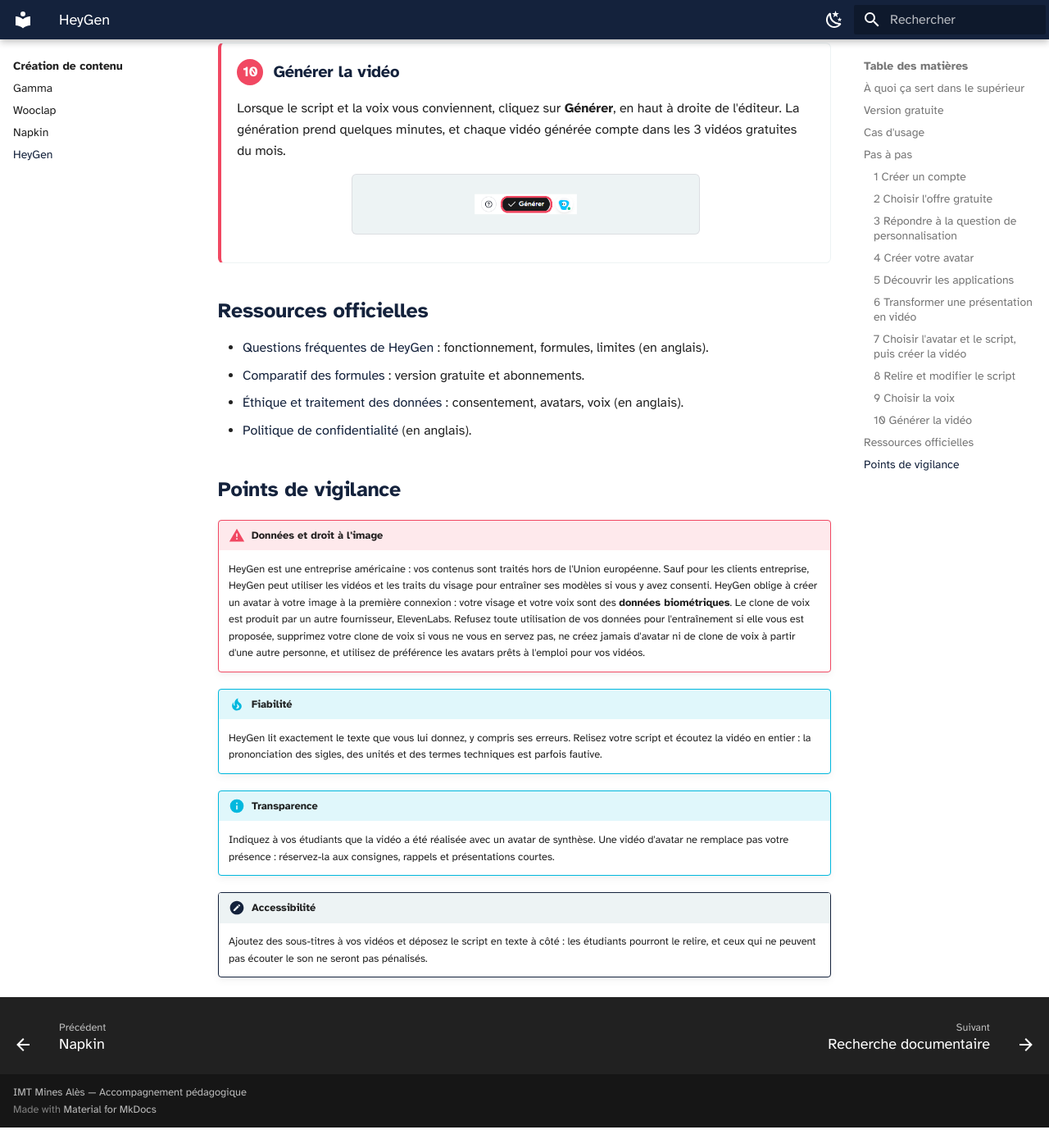
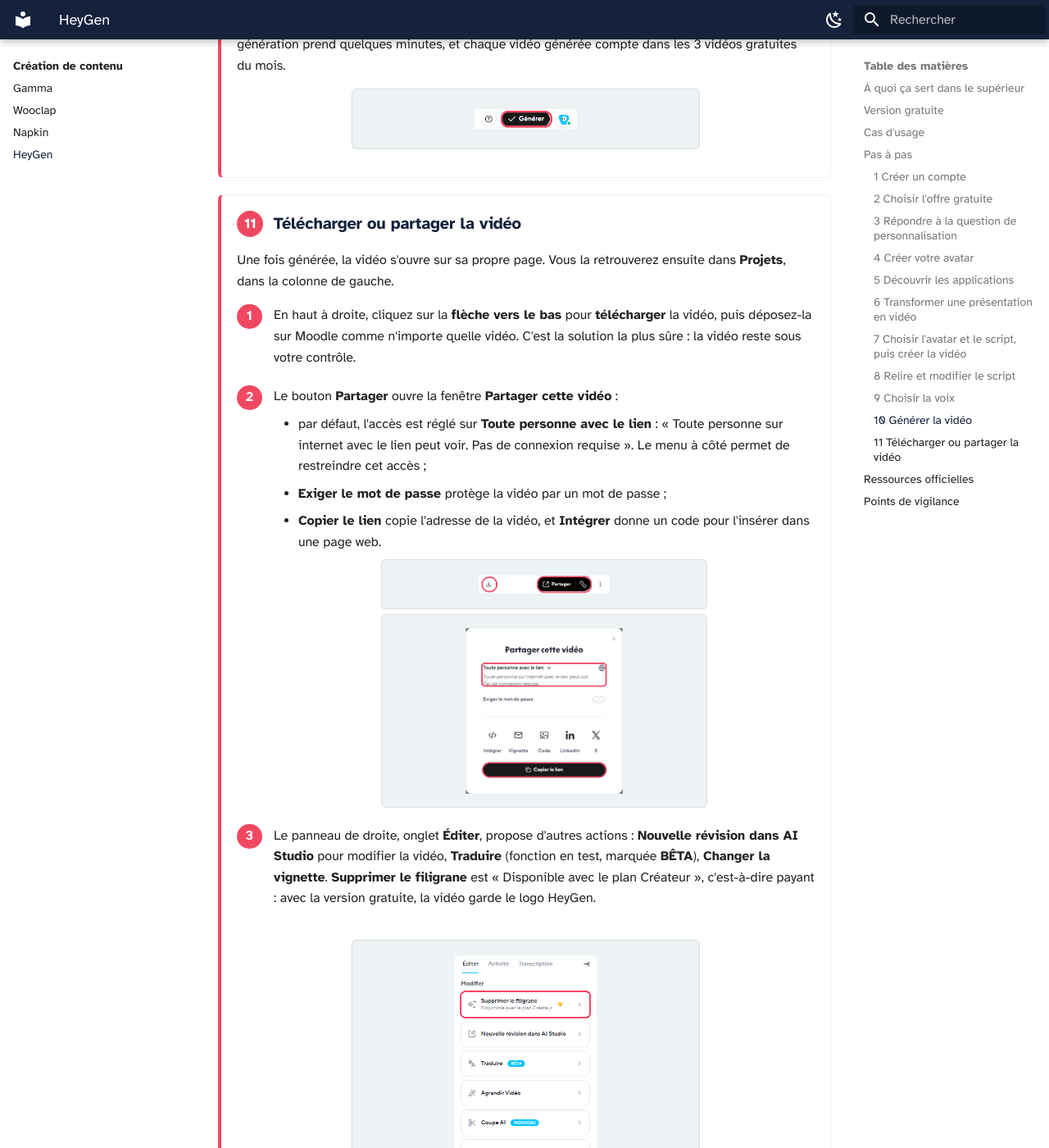
Before and after one commit to Celine-ferrier/Boite-outils-IA, an MkDocs documentation site: the page built from docs/creation/heygen.md, in a window 1280 px wide and 1400 px high, scrolled down 9849 px. Shown: the whole window at 82% size. Built offline with MkDocs 1.6.1 and Material for MkDocs 9.7.7, drawn with Linux system fonts in a browser that asks for light colours; before the commit the page ends 11224 px from its top, so only the background shows below that; some of the changed text lies outside the part shown.

Commit message:
Fiche HeyGen : téléchargement et partage, fiche finalisée
Co-Authored-By: Claude Opus 5.5 <noreply@anthropic.com>
Claude-Session: https://claude.ai/code/session_01ADR9hzhyEw6Dc3N18BUyt5

```diff
--- a/docs/creation/heygen.md
+++ b/docs/creation/heygen.md
@@ -2,14 +2,11 @@
 
 <span class="badge badge-hors-ue">Hors UE</span> <span class="badge badge-gratuit">Gratuit, très limité</span>
 
-<p class="maj">Dernière vérification : à compléter</p>
+<p class="maj">Dernière vérification : octobre 2026</p>
 
 **HeyGen** produit des vidéos dans lesquelles un **avatar**, un personnage de synthèse, lit votre texte avec une voix de synthèse. Vous choisissez un avatar parmi des centaines de modèles, vous écrivez ou collez votre script, et HeyGen génère la vidéo, dans plus de 30 langues.
 
 [Ouvrir HeyGen](https://www.heygen.com){ .md-button .md-button--primary }
-
-!!! info "Fiche en cours de rédaction"
-    Le tutoriel complet sera bientôt disponible.
 
 ## À quoi ça sert dans le supérieur
 
@@ -247,10 +244,27 @@ Lorsque le script et la voix vous conviennent, cliquez sur **Générer**, en hau
 
 </div>
 
-<!--
-Étape restant à rédiger à partir des captures :
-11. Télécharger ou partager la vidéo
--->
+<div class="etape" markdown>
+
+### <span class="etape-num">11</span> Télécharger ou partager la vidéo
+
+Une fois générée, la vidéo s'ouvre sur sa propre page. Vous la retrouverez ensuite dans **Projets**, dans la colonne de gauche.
+
+1. En haut à droite, cliquez sur la **flèche vers le bas** pour **télécharger** la vidéo, puis déposez-la sur Moodle comme n'importe quelle vidéo. C'est la solution la plus sûre : la vidéo reste sous votre contrôle.
+2. Le bouton **Partager** ouvre la fenêtre **Partager cette vidéo** :
+    - par défaut, l'accès est réglé sur **Toute personne avec le lien** : « Toute personne sur internet avec le lien peut voir. Pas de connexion requise ». Le menu à côté permet de restreindre cet accès ;
+    - **Exiger le mot de passe** protège la vidéo par un mot de passe ;
+    - **Copier le lien** copie l'adresse de la vidéo, et **Intégrer** donne un code pour l'insérer dans une page web.
+
+    ![Boutons Télécharger et Partager](heygen-11-boutons.png)
+
+    ![Fenêtre Partager cette vidéo](heygen-11-partager.png)
+
+3. Le panneau de droite, onglet **Éditer**, propose d'autres actions : **Nouvelle révision dans AI Studio** pour modifier la vidéo, **Traduire** (fonction en test, marquée **BÊTA**), **Changer la vignette**. **Supprimer le filigrane** est « Disponible avec le plan Créateur », c'est-à-dire payant : avec la version gratuite, la vidéo garde le logo HeyGen.
+
+![Panneau Éditer de la vidéo](heygen-11-modifier.png)
+
+</div>
 
 ## Ressources officielles
 
```
Also changed, not shown: docs/creation/heygen-11-boutons.png (added), docs/creation/heygen-11-modifier.png (added), docs/creation/heygen-11-partager.png (added).
